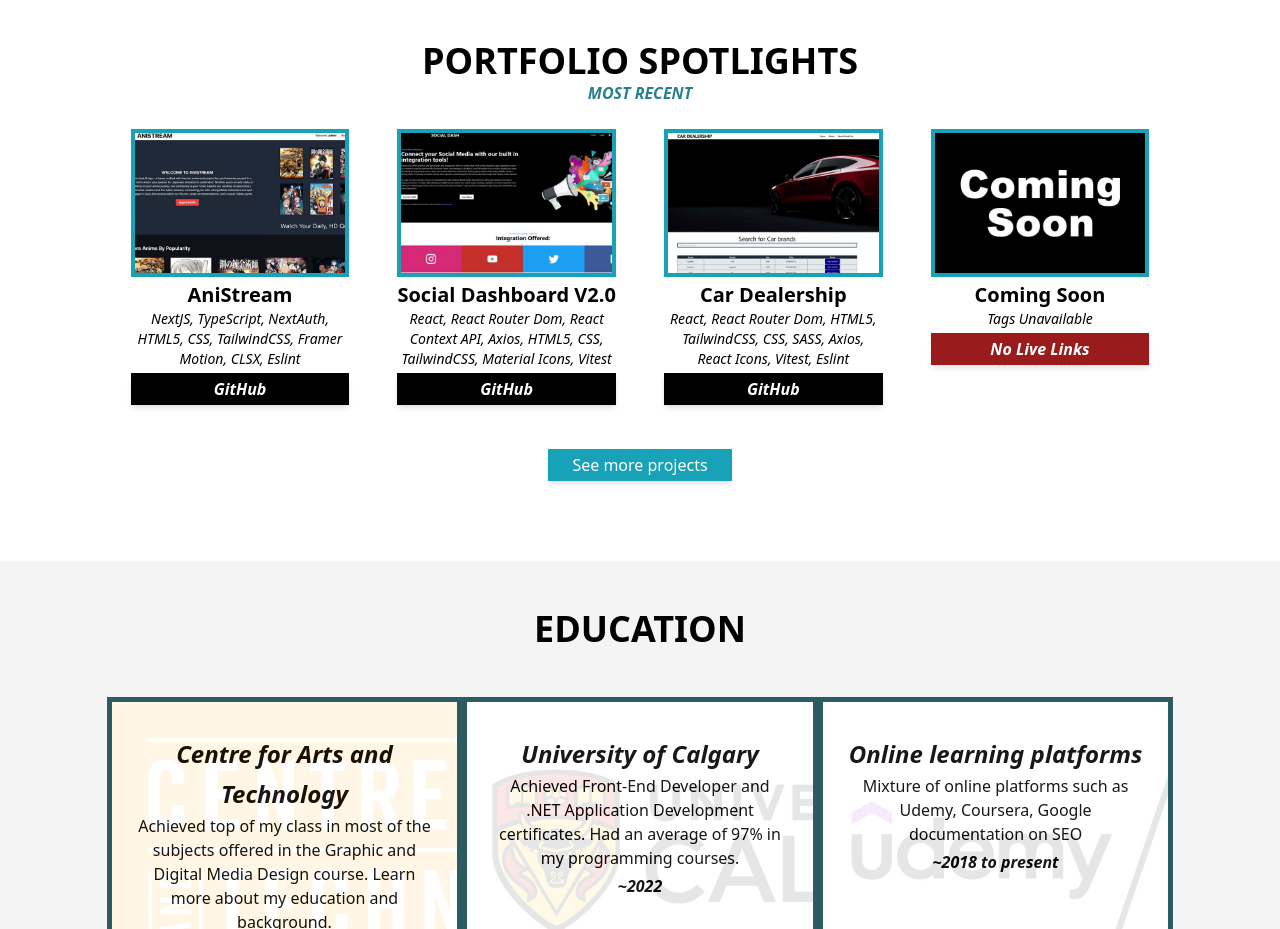
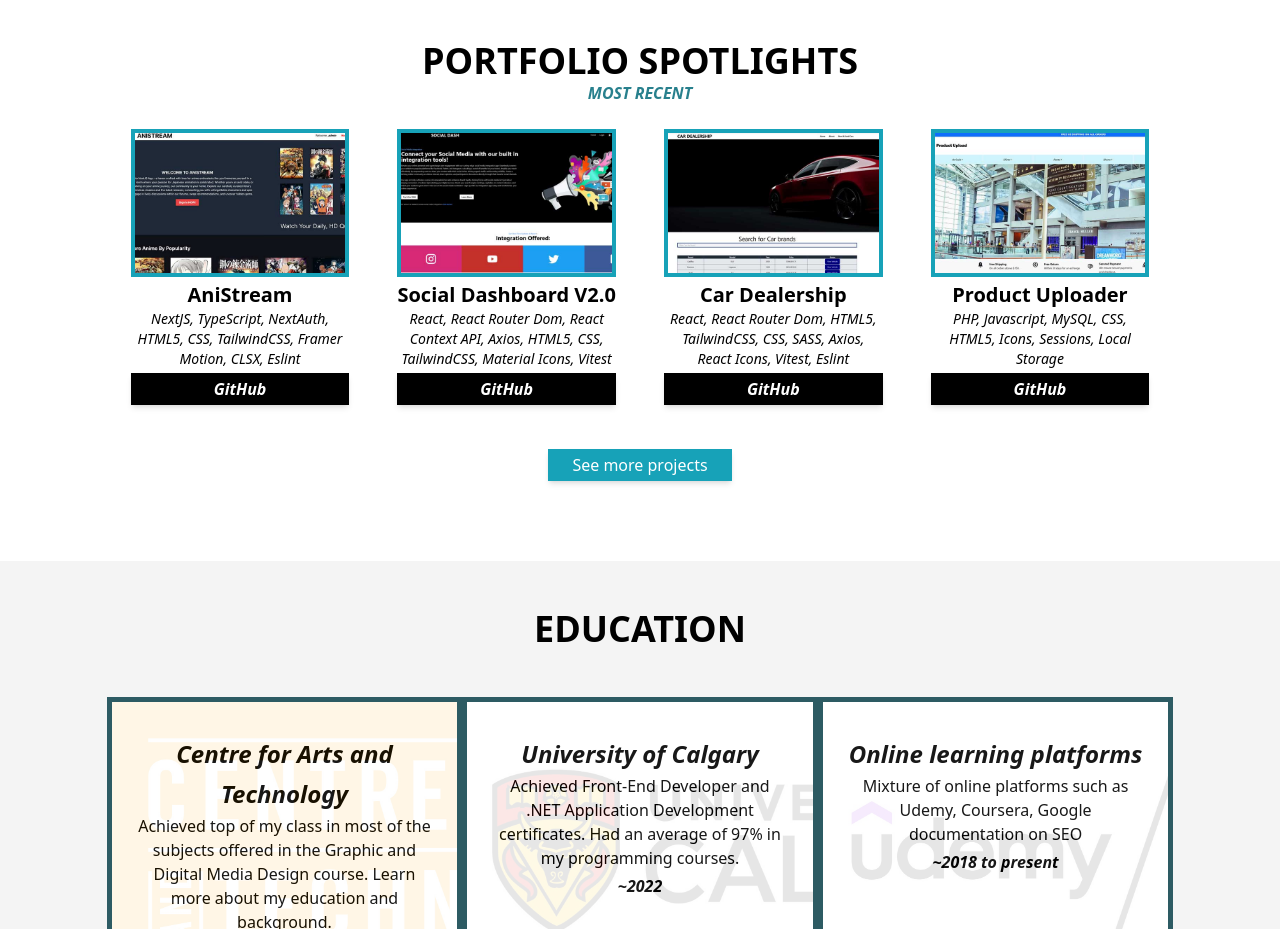
Before and after one commit to Zwill1/Astro-Portfolio, an Astro site: page / in a window 1280 px wide. Shown: the part 1320-2249 px from the top of the page. Built offline with nearby package versions, Linux system fonts and the light colour scheme; Astro itself is replaced by a stand-in of ours.

Commit message:
update to cards on the project page

```diff
--- a/src/ui/Home/ProjectCardSection.astro
+++ b/src/ui/Home/ProjectCardSection.astro
@@ -41,12 +41,12 @@ import ProjectCard from '../../components/ProjectCard.jsx';
     </div>
     <div class="w-full md:w-6/12 lg:w-3/12 text-center p-6">
         <ProjectCard
-        image="/images/spotlights/white-text-coming-soon.jpg"
-        imgAlt='Project Unavailable'
-        tags="Tags Unavailable"
-        title='Coming Soon'
+        image="/images/spotlights/product-uploader-thumbnail.jpg"
+        imgAlt='Product Uploader'
+        tags="PHP, Javascript, MySQL, CSS, HTML5, Icons, Sessions, Local Storage"
+        title='Product Uploader'
         url='#'
-        codeURL='#'
+        codeURL='https://github.com/Zwill1/Product-Uploader'
         />
     </div>
 </section>
```
